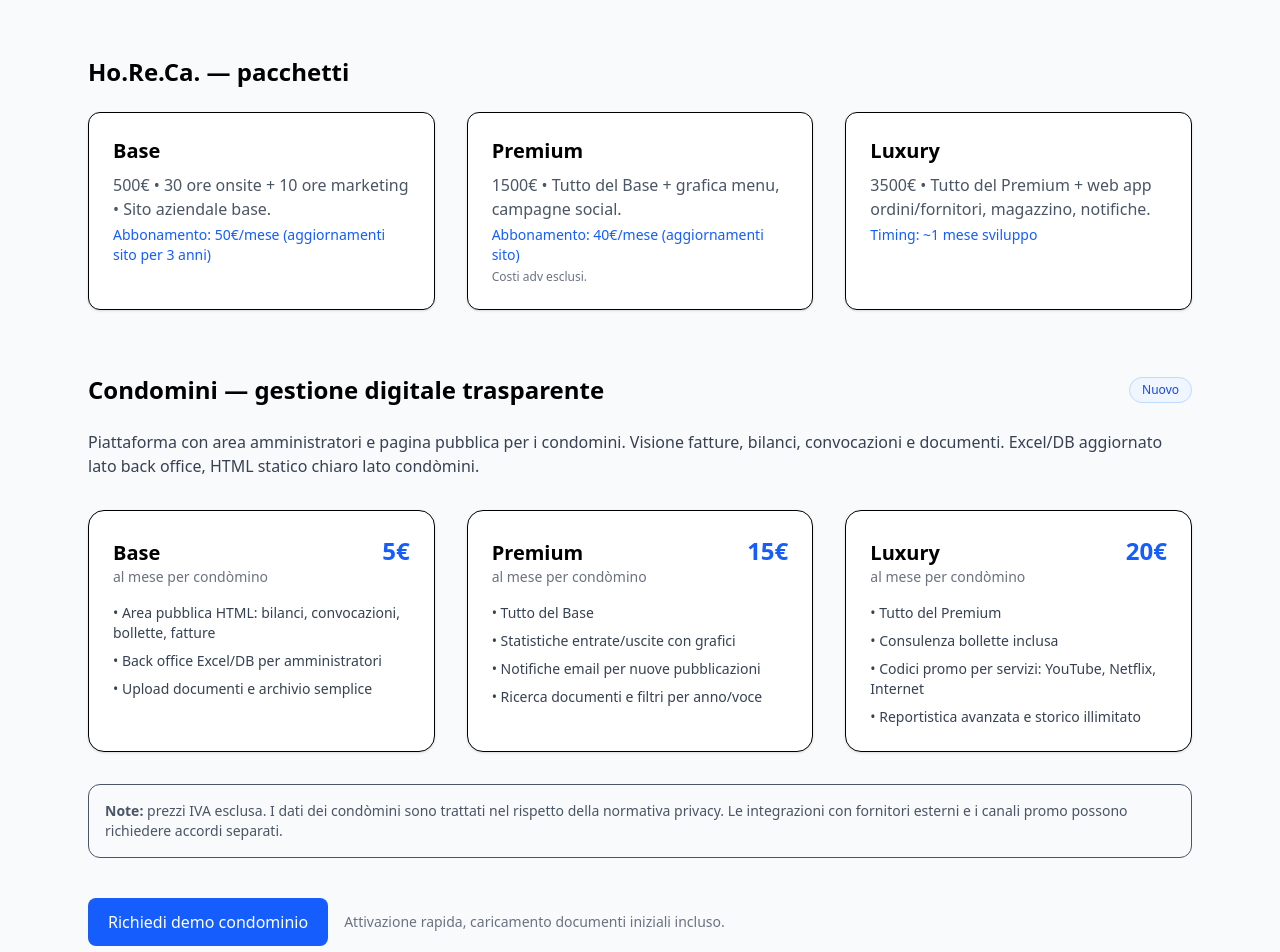
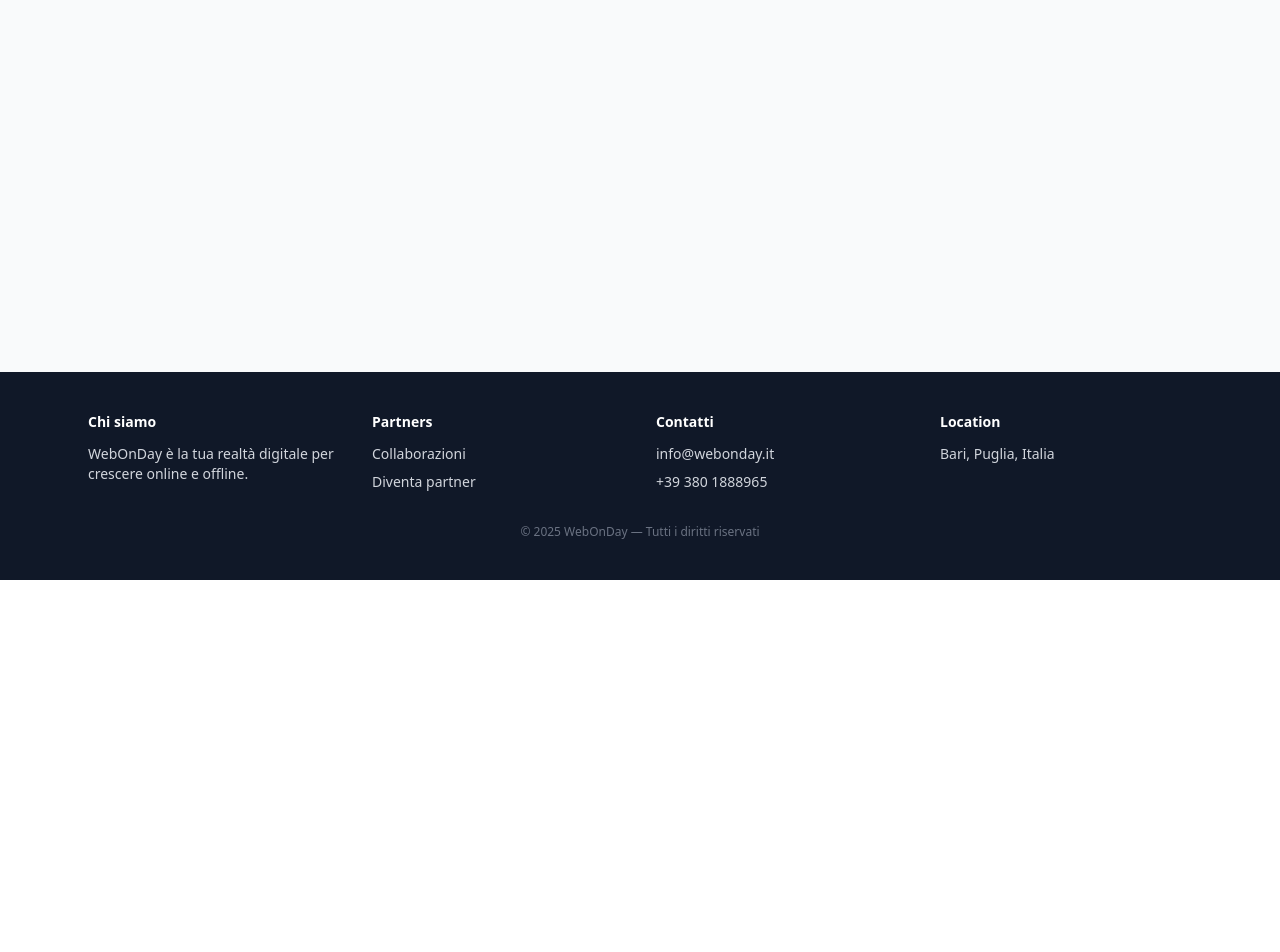
Before and after one commit to FranklinMaggi/webonday-sites, a React (Vite) app: page /consulenza-horeca in a window 1280 px wide. Shown: the part 220-1172 px from the top of the page. After the commit the page ends 800 px from the top, so only its background shows below. Built offline with nearby package versions, Linux system fonts and the light colour scheme.

Commit message:
aggiunta di personal training and digital marketing

```diff
--- a/src/App.tsx
+++ b/src/App.tsx
@@ -1,7 +1,8 @@
 import logo from "./assets/logo.png";
 import { BrowserRouter as Router, Routes, Route, Link } from "react-router-dom";
 import Home from "./pages/Home";
-import HorecaConsulting from "./pages/HorecaConsulting";
+import DigitalMarketing from "./pages/DigitalMarketing";
+import PersonalTraining from "./pages/PersonalTraining";
 import ChiSiamo from "./pages/ChiSiamo";
 import Contatti from "./pages/Contatti";
 
@@ -35,7 +36,8 @@ function App() {
         <main className="flex-grow">
           <Routes>
             <Route path="/" element={<Home />} />
-            <Route path="/consulenza-horeca" element={<HorecaConsulting />} />
+            <Route path="/digital-marketing" element={<DigitalMarketing />} />
+            <Route path="/personal-training" element={<PersonalTraining />} />
             <Route path="/chi-siamo" element={<ChiSiamo />} />
             <Route path="/contatti" element={<Contatti />} />
           </Routes>
--- /dev/null
+++ b/src/pages/DigitalMarketing.tsx
@@ -0,0 +1,37 @@
+export default function DigitalMarketing() {
+  return (
+    <div className="max-w-6xl mx-auto py-16 px-6 space-y-12">
+      <header className="text-center">
+        <h1 className="text-4xl font-extrabold text-blue-600">Consulenze Digital Marketing</h1>
+        <p className="mt-4 text-gray-700 text-lg">
+          Roadmap, strategie SEO, campagne sponsorizzate, branding e know-how operativo.
+        </p>
+      </header>
+
+      <div className="grid md:grid-cols-3 gap-8">
+        <article className="p-6 border rounded-xl shadow bg-white">
+          <h2 className="text-xl font-semibold">Base</h2>
+          <p className="mt-2 text-gray-600">
+            Sito web aziendale + consulenza SEO di base.
+            Supporto strategico iniziale.
+          </p>
+        </article>
+
+        <article className="p-6 border rounded-xl shadow bg-white">
+          <h2 className="text-xl font-semibold">Professional</h2>
+          <p className="mt-2 text-gray-600">
+            Campagne social + gestione contenuti.
+            Analisi mensile dei risultati.
+          </p>
+        </article>
+
+        <article className="p-6 border rounded-xl shadow bg-white">
+          <h2 className="text-xl font-semibold">Premium</h2>
+          <p className="mt-2 text-gray-600">
+            Tutto incluso: SEO avanzata, campagne ADS, branding, strategia di lungo periodo.
+          </p>
+        </article>
+      </div>
+    </div>
+  );
+}
--- a/src/pages/HorecaConsulting.tsx
+++ /dev/null
@@ -1,140 +0,0 @@
-// src/pages/HorecaConsulting.tsx
-import { Link } from "react-router-dom";
-
-export default function HorecaConsulting() {
-  return (
-    <div className="max-w-6xl mx-auto py-16 px-6 space-y-16">
-      {/* HERO / INTRO */}
-      <header className="text-center">
-        <h1 className="text-4xl font-extrabold tracking-tight text-blue-600">
-          Consulenze e Soluzioni Operative
-        </h1>
-        <p className="mt-4 text-gray-700 text-lg">
-          Analisi, strategia sul campo, organizzazione del personale, coaching.
-          Strumenti digitali concreti, non brochure.
-        </p>
-      </header>
-
-      {/* PACCHETTI HORECA */}
-      <section aria-labelledby="horeca-title">
-        <h2 id="horeca-title" className="text-2xl font-bold mb-6">
-          Ho.Re.Ca. — pacchetti
-        </h2>
-        <div className="grid md:grid-cols-3 gap-8">
-          <article className="p-6 border rounded-xl shadow hover:shadow-lg transition bg-white">
-            <h3 className="text-xl font-semibold">Base</h3>
-            <p className="mt-2 text-gray-600">
-              500€ • 30 ore onsite + 10 ore marketing • Sito aziendale base.
-            </p>
-            <p className="mt-1 text-sm text-blue-600">Abbonamento: 50€/mese (aggiornamenti sito per 3 anni)</p>
-          </article>
-
-          <article className="p-6 border rounded-xl shadow hover:shadow-lg transition bg-white">
-            <h3 className="text-xl font-semibold">Premium</h3>
-            <p className="mt-2 text-gray-600">
-              1500€ • Tutto del Base + grafica menu, campagne social.
-            </p>
-            <p className="mt-1 text-sm text-blue-600">Abbonamento: 40€/mese (aggiornamenti sito)</p>
-            <p className="mt-1 text-xs text-gray-500">Costi adv esclusi.</p>
-          </article>
-
-          <article className="p-6 border rounded-xl shadow hover:shadow-lg transition bg-white">
-            <h3 className="text-xl font-semibold">Luxury</h3>
-            <p className="mt-2 text-gray-600">
-              3500€ • Tutto del Premium + web app ordini/fornitori, magazzino, notifiche.
-            </p>
-            <p className="mt-1 text-sm text-blue-600">Timing: ~1 mese sviluppo</p>
-          </article>
-        </div>
-      </section>
-
-      {/* SERVIZI PER CONDOMINI */}
-      <section aria-labelledby="condomini-title">
-        <div className="flex items-center justify-between gap-4 mb-6">
-          <h2 id="condomini-title" className="text-2xl font-bold">
-            Condomini — gestione digitale trasparente
-          </h2>
-          <span className="px-3 py-1 text-xs rounded-full bg-blue-50 text-blue-700 border border-blue-200">
-            Nuovo
-          </span>
-        </div>
-
-        <p className="text-gray-700 mb-8">
-          Piattaforma con area amministratori e pagina pubblica per i condomini. Visione fatture, bilanci,
-          convocazioni e documenti. Excel/DB aggiornato lato back office, HTML statico chiaro lato condòmini.
-        </p>
-
-        <div className="grid md:grid-cols-3 gap-8">
-          {/* Base */}
-          <article className="p-6 border rounded-2xl shadow-sm hover:shadow-md bg-white">
-            <div className="flex items-baseline justify-between">
-              <h3 className="text-xl font-semibold">Base</h3>
-              <span className="text-2xl font-extrabold text-blue-600">5€</span>
-            </div>
-            <p className="text-sm text-gray-500">al mese per condòmino</p>
-
-            <ul className="mt-4 space-y-2 text-gray-700 text-sm">
-              <li>• Area pubblica HTML: bilanci, convocazioni, bollette, fatture</li>
-              <li>• Back office Excel/DB per amministratori</li>
-              <li>• Upload documenti e archivio semplice</li>
-            </ul>
-          </article>
-
-          {/* Premium */}
-          <article className="p-6 border rounded-2xl shadow-sm hover:shadow-md bg-white">
-            <div className="flex items-baseline justify-between">
-              <h3 className="text-xl font-semibold">Premium</h3>
-              <span className="text-2xl font-extrabold text-blue-600">15€</span>
-            </div>
-            <p className="text-sm text-gray-500">al mese per condòmino</p>
-
-            <ul className="mt-4 space-y-2 text-gray-700 text-sm">
-              <li>• Tutto del Base</li>
-              <li>• Statistiche entrate/uscite con grafici</li>
-              <li>• Notifiche email per nuove pubblicazioni</li>
-              <li>• Ricerca documenti e filtri per anno/voce</li>
-            </ul>
-          </article>
-
-          {/* Luxury */}
-          <article className="p-6 border rounded-2xl shadow-sm hover:shadow-md bg-white">
-            <div className="flex items-baseline justify-between">
-              <h3 className="text-xl font-semibold">Luxury</h3>
-              <span className="text-2xl font-extrabold text-blue-600">20€</span>
-            </div>
-            <p className="text-sm text-gray-500">al mese per condòmino</p>
-
-            <ul className="mt-4 space-y-2 text-gray-700 text-sm">
-              <li>• Tutto del Premium</li>
-              <li>• Consulenza bollette inclusa</li>
-              <li>• Codici promo per servizi: YouTube, Netflix, Internet</li>
-              <li>• Reportistica avanzata e storico illimitato</li>
-            </ul>
-          </article>
-        </div>
-
-        {/* Note legali e privacy */}
-        <div className="mt-8 rounded-xl bg-gray-50 border p-4 text-sm text-gray-600">
-          <p>
-            <strong>Note:</strong> prezzi IVA esclusa. I dati dei condòmini sono trattati nel rispetto
-            della normativa privacy. Le integrazioni con fornitori esterni e i canali promo possono
-            richiedere accordi separati.
-          </p>
-        </div>
-
-        {/* CTA */}
-        <div className="mt-10 flex flex-col md:flex-row items-center gap-4">
-          <Link
-            to="/contatti"
-            className="inline-flex items-center justify-center rounded-lg bg-blue-600 px-5 py-3 font-medium text-white hover:bg-blue-700 transition"
-          >
-            Richiedi demo condominio
-          </Link>
-          <p className="text-sm text-gray-500">
-            Attivazione rapida, caricamento documenti iniziali incluso.
-          </p>
-        </div>
-      </section>
-    </div>
-  );
-}
--- /dev/null
+++ b/src/pages/PersonalTraining.tsx
@@ -0,0 +1,37 @@
+export default function PersonalTraining() {
+    return (
+      <div className="max-w-6xl mx-auto py-16 px-6 space-y-12">
+        <header className="text-center">
+          <h1 className="text-4xl font-extrabold text-emerald-600">Personal Training</h1>
+          <p className="mt-4 text-gray-700 text-lg">
+            Pacchetti digitali e organizzativi per palestre e personal trainer.
+          </p>
+        </header>
+
+        <div className="grid md:grid-cols-3 gap-8">
+          <article className="p-6 border rounded-xl shadow bg-white">
+            <h2 className="text-xl font-semibold">Base</h2>
+            <p className="mt-2 text-gray-600">
+              Sito web vetrina + consulenza di immagine.
+              Presenza minima online.
+            </p>
+          </article>
+
+          <article className="p-6 border rounded-xl shadow bg-white">
+            <h2 className="text-xl font-semibold">Professional</h2>
+            <p className="mt-2 text-gray-600">
+              Supporto operativo + strategia clienti.
+              Roadmap digitale + organizzazione lavoro.
+            </p>
+          </article>
+
+          <article className="p-6 border rounded-xl shadow bg-white">
+            <h2 className="text-xl font-semibold">Premium</h2>
+            <p className="mt-2 text-gray-600">
+              Tutto incluso + presenza onsite in palestra, gestione front desk, allineamento team.
+            </p>
+          </article>
+        </div>
+      </div>
+    );
+  }
```
